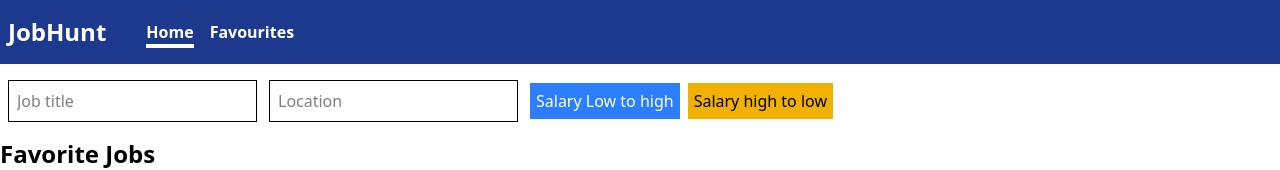
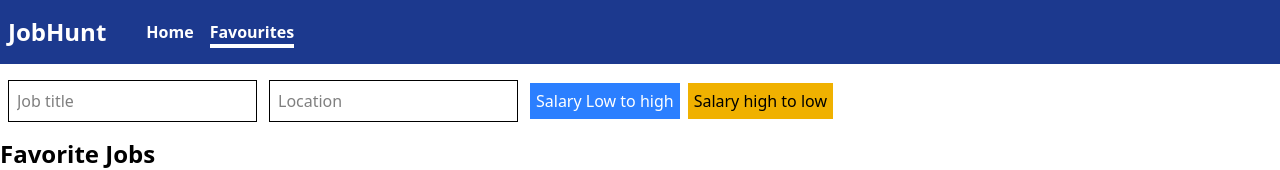
Before and after one commit to rojass2001/jobhunt, a React (Vite) app: page /favorites in a window 1280 px wide. Shown: the top 170 px of the page. Built offline with nearby package versions, Linux system fonts and the light colour scheme.

Commit message:
first commit

```diff
--- a/src/components/Navbar.jsx
+++ b/src/components/Navbar.jsx
@@ -1,40 +1,40 @@
-import React, { useState } from 'react';
-import { Link } from 'react-router-dom';
+import React, { useEffect, useState } from 'react';
+import { Link, NavLink, useLocation } from 'react-router-dom';
 
 function Navbar() {
   // State to track which page is currently active
   const [currentPage, setCurrentPage] = useState("Home");
-
+ const locations=useLocation()
+const[location,setlocation]=useState(locations.pathname)
+ useEffect(()=>{
+  setlocation(locations.pathname)
+ },[locations.pathname])
   return (
     <nav className="flex gap-4 py-4 items-center px-2 text-white font-bold bg-blue-900 mb-4">
       {/* Brand or Logo */}
       <h1 className="text-2xl font-bold mr-2 lg:mr-6">JobHunt</h1>
 
       {/* Home Link */}
-      <Link
-        to="/"
-        className="relative"
-        onClick={() => setCurrentPage("Home")}
-      >
-        Home
-        {/* Show underline if Home is active */}
-        {currentPage === "Home" && (
-          <span className="absolute -bottom-1 left-0 w-full h-1 bg-white"></span>
-        )}
-      </Link>
+      <NavLink
+
+
+         to="/"
+        className={({ isActive }) =>
+          `relative ${isActive ? 'after:absolute after:-bottom-1 after:left-0 after:w-full after:h-1 after:bg-white' : ''}`
+        }>
+          Home
+      </NavLink>
 
       {/* Favourites Link */}
-      <Link
+      <NavLink
         to="/favorites"
-        className="relative"
-        onClick={() => setCurrentPage("Favourites")}
-      >
+        className={({ isActive }) =>
+          `relative ${isActive ? 'after:absolute after:-bottom-1 after:left-0 after:w-full after:h-1 after:bg-white' : ''}`
+        }>
+
         Favourites
-        {/* Show underline if Favourites is active */}
-        {currentPage === "Favourites" && (
-          <span className="absolute -bottom-1 left-0 w-full h-1 bg-white"></span>
-        )}
-      </Link>
+
+      </NavLink>
     </nav>
   );
 }
```
